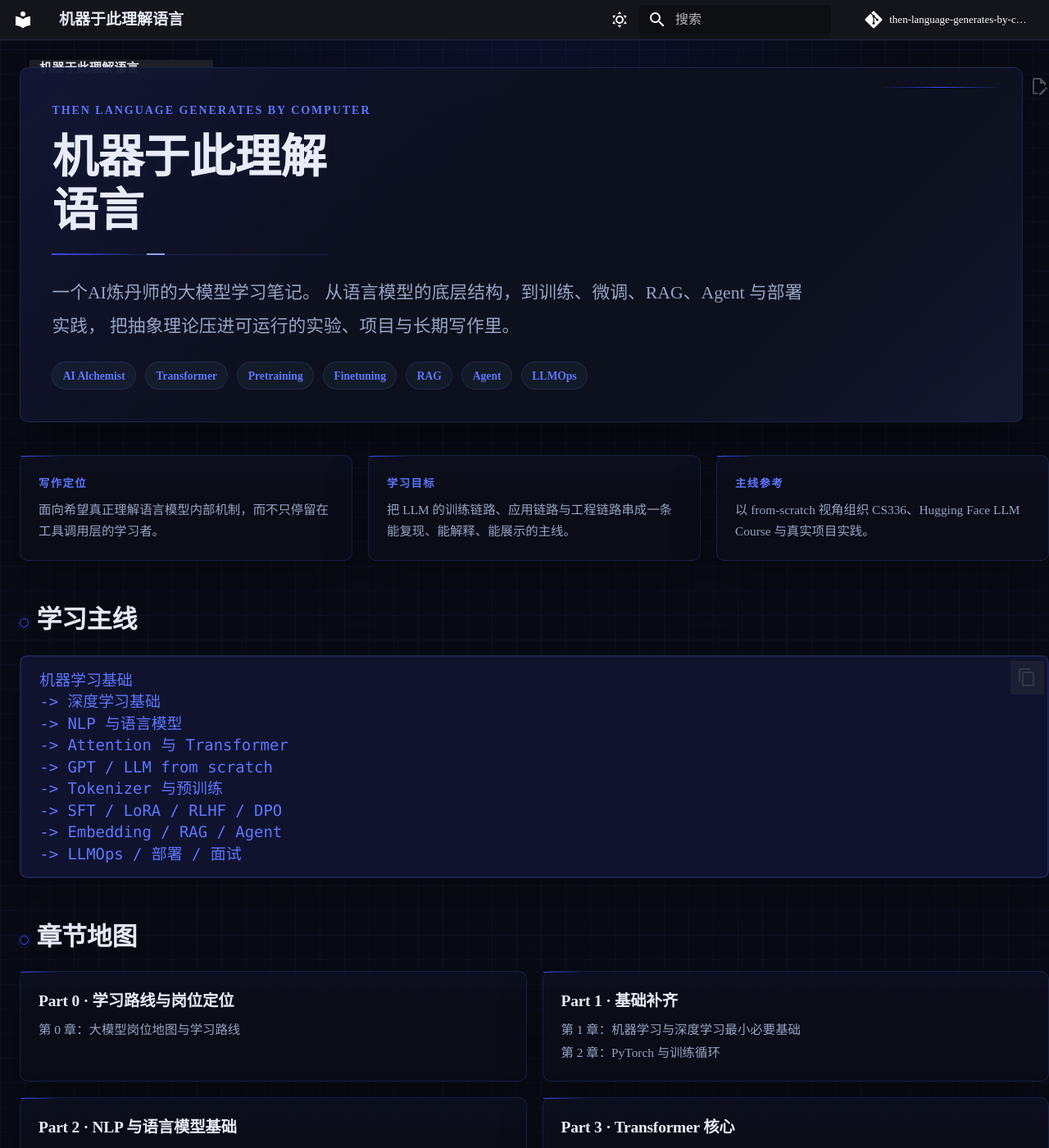
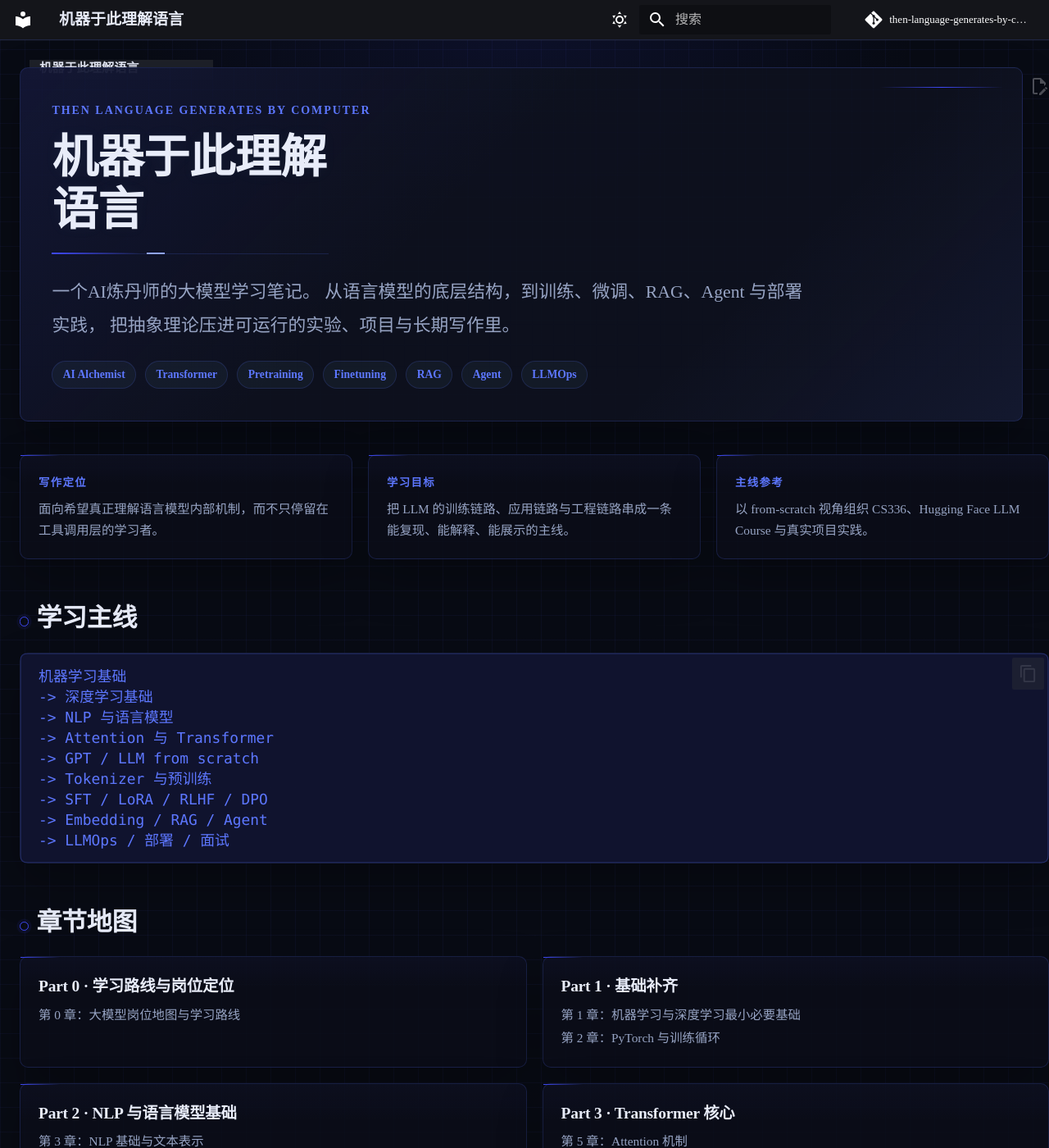
Before and after one commit to Ferris-Liu/LLM-Start-from-the-scratch, an MkDocs documentation site: the page built from docs/index.md, in a window 1280 px wide and 1400 px high. Shown: the whole window at 82% size. Built offline with MkDocs 1.6.1 and Material for MkDocs 9.7.7, drawn with Linux system fonts in a browser that asks for light colours; comment, search, counter and statistics services are not loaded.

Commit message:
update pages

```diff
--- a/docs/assets/stylesheets/extra.css
+++ b/docs/assets/stylesheets/extra.css
@@ -76,12 +76,12 @@
 
 .md-content__inner {
   padding-top: 0.6rem;
-  max-width: 52rem;
+  max-width: 50rem;
   margin: 0 auto;
 }
 
 .md-content__inner:has(.llm-hero--book) {
-  max-width: 70rem;
+  max-width: 64rem;
 }
 
 @media screen and (min-width: 76.25em) {
@@ -116,11 +116,11 @@
   }
 
   .md-content__inner {
-    max-width: 64rem;
+    max-width: 52rem;
   }
 
   .md-content__inner:has(.llm-hero--book) {
-    max-width: 72rem;
+    max-width: 66rem;
   }
 }
 
@@ -203,8 +203,8 @@
 
 .md-typeset {
   color: var(--llm-text);
-  font-size: 1.10rem;
-  line-height: 2;
+  font-size: 1.04rem;
+  line-height: 1.95;
   letter-spacing: 0;
 }
 
@@ -558,7 +558,7 @@
 
 @media screen and (max-width: 44.9375em) {
   .md-typeset {
-    font-size: 0.92rem;
+    font-size: 0.98rem;
   }
 
   .md-main__inner {
```
